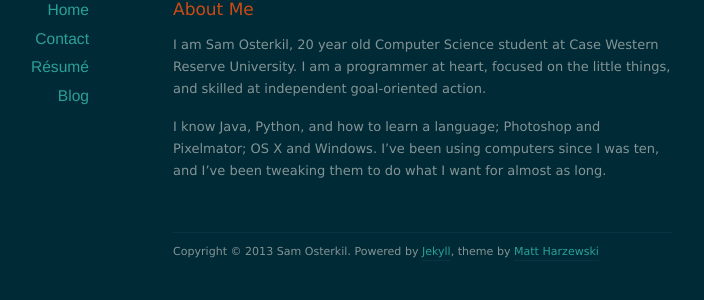
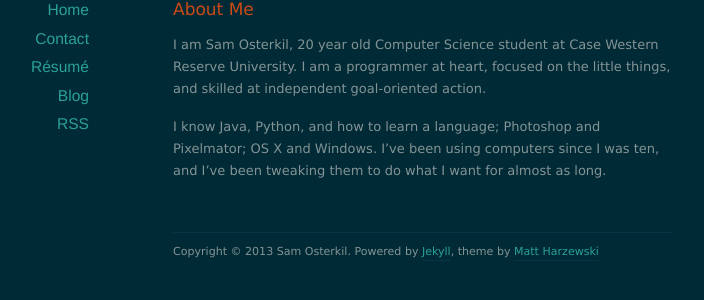
Before and after one commit to sposterkil/sposterkil.github.io, a Jekyll site: the page built from index.md, in a window 1280 px wide. Shown: the part 149-449 px from the top of the page, without its empty margins (217-921 px from the left). Built offline with Jekyll 4.4.1, drawn with Linux system fonts in a browser that asks for light colours; nearby versions of some CDN libraries.

Commit message:
Re-enable blog functionality

```diff
--- a/_config.yml
+++ b/_config.yml
@@ -3,7 +3,7 @@
 # description:
 
 permalink: /:year/:month/:day/:title/
-# paginate: 10
+paginate: 10
 pygments: true
 
 exclude: ['README.md', 'Gemfile.lock', 'Gemfile', 'Rakefile']
--- a/_layouts/default.html
+++ b/_layouts/default.html
@@ -37,6 +37,8 @@
           <li><a href="/contact">Contact</a></li>
           <li><a href="/resume">Résumé</a></li>
           <li><a href="/blog">Blog</a></li>
+          <li><a href="/feed.xml">RSS</a></li>
+
         </ul>
       </nav>
     </div>
```
